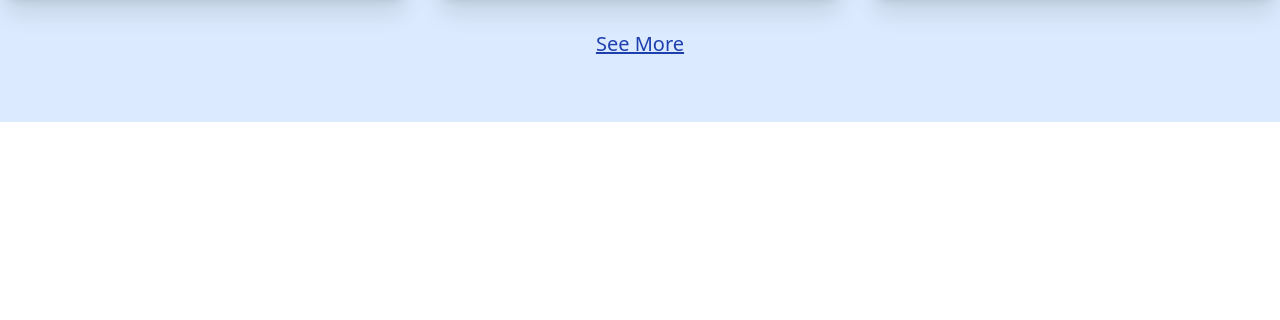
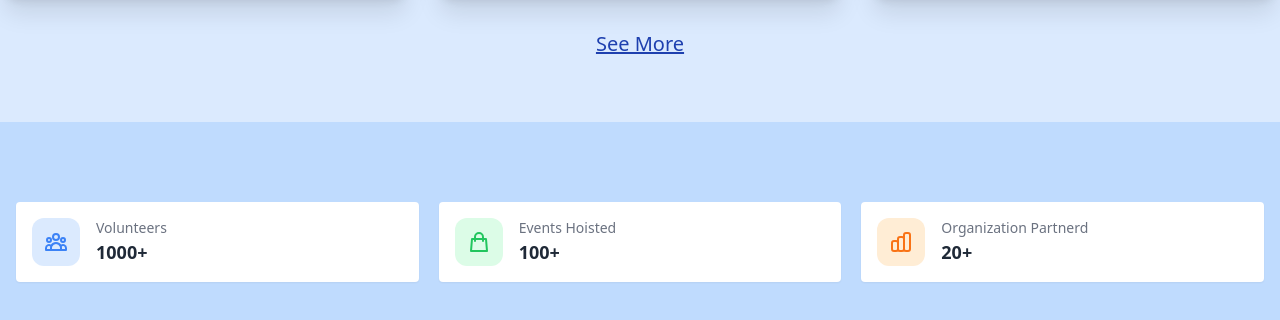
Before and after one commit to khatriaadarsh/Voluneteer-Organizer-Platform, a website: page index.html in a window 1280 px wide. Shown: the part 1213-1533 px from the top of the page. Before the commit the page ends 1335 px from the top, so only its background shows below. Drawn offline with Linux system fonts and the light colour scheme.

Commit message:
Discover Dashboard Section Completed

```diff
--- a/index.html
+++ b/index.html
@@ -115,6 +115,7 @@
     </section>
 
     <!---------- Discover Events ---------->
+
     <section class="py-16 bg-blue-100">
       <div class="container m-auto px-6 text-gray-500 md:px-12 xl:px-0">
         <div class="mx-auto grid gap-6 md:w-3/4 lg:w-full lg:grid-cols-3">
@@ -206,6 +207,94 @@
         <a href="#" class="text-xl underline text-blue-800">See More</a>
       </div>
     </section>
+
+    <!-- Dashboard -->
+
+    <div class="flex items-center bg-blue-200 text-gray-800 py-16">
+      <div class="p-4 w-full">
+        <div class="grid grid-cols-9 gap-5">
+          <div class="col-span-12 sm:col-span-6 md:col-span-3">
+            <div class="flex flex-row bg-white shadow-sm rounded p-4">
+              <div
+                class="flex items-center justify-center flex-shrink-0 h-12 w-12 rounded-xl bg-blue-100 text-blue-500"
+              >
+                <svg
+                  class="w-6 h-6"
+                  fill="none"
+                  stroke="currentColor"
+                  viewBox="0 0 24 24"
+                  xmlns="http://www.w3.org/2000/svg"
+                >
+                  <path
+                    stroke-linecap="round"
+                    stroke-linejoin="round"
+                    stroke-width="2"
+                    d="M17 20h5v-2a3 3 0 00-5.356-1.857M17 20H7m10 0v-2c0-.656-.126-1.283-.356-1.857M7 20H2v-2a3 3 0 015.356-1.857M7 20v-2c0-.656.126-1.283.356-1.857m0 0a5.002 5.002 0 019.288 0M15 7a3 3 0 11-6 0 3 3 0 016 0zm6 3a2 2 0 11-4 0 2 2 0 014 0zM7 10a2 2 0 11-4 0 2 2 0 014 0z"
+                  ></path>
+                </svg>
+              </div>
+              <div class="flex flex-col flex-grow ml-4">
+                <div class="text-sm text-gray-500">Volunteers</div>
+                <div class="font-bold text-lg">1000+</div>
+              </div>
+            </div>
+          </div>
+          <div class="col-span-12 sm:col-span-6 md:col-span-3">
+            <div class="flex flex-row bg-white shadow-sm rounded p-4">
+              <div
+                class="flex items-center justify-center flex-shrink-0 h-12 w-12 rounded-xl bg-green-100 text-green-500"
+              >
+                <svg
+                  class="w-6 h-6"
+                  fill="none"
+                  stroke="currentColor"
+                  viewBox="0 0 24 24"
+                  xmlns="http://www.w3.org/2000/svg"
+                >
+                  <path
+                    stroke-linecap="round"
+                    stroke-linejoin="round"
+                    stroke-width="2"
+                    d="M16 11V7a4 4 0 00-8 0v4M5 9h14l1 12H4L5 9z"
+                  ></path>
+                </svg>
+              </div>
+              <div class="flex flex-col flex-grow ml-4">
+                <div class="text-sm text-gray-500">Events Hoisted</div>
+                <div class="font-bold text-lg">100+</div>
+              </div>
+            </div>
+          </div>
+          <div class="col-span-12 sm:col-span-6 md:col-span-3">
+            <div class="flex flex-row bg-white shadow-sm rounded p-4">
+              <div
+                class="flex items-center justify-center flex-shrink-0 h-12 w-12 rounded-xl bg-orange-100 text-orange-500"
+              >
+                <svg
+                  class="w-6 h-6"
+                  fill="none"
+                  stroke="currentColor"
+                  viewBox="0 0 24 24"
+                  xmlns="http://www.w3.org/2000/svg"
+                >
+                  <path
+                    stroke-linecap="round"
+                    stroke-linejoin="round"
+                    stroke-width="2"
+                    d="M9 19v-6a2 2 0 00-2-2H5a2 2 0 00-2 2v6a2 2 0 002 2h2a2 2 0 002-2zm0 0V9a2 2 0 012-2h2a2 2 0 012 2v10m-6 0a2 2 0 002 2h2a2 2 0 002-2m0 0V5a2 2 0 012-2h2a2 2 0 012 2v14a2 2 0 01-2 2h-2a2 2 0 01-2-2z"
+                  ></path>
+                </svg>
+              </div>
+              <div class="flex flex-col flex-grow ml-4">
+                <div class="text-sm text-gray-500">Organization Partnerd</div>
+                <div class="font-bold text-lg">20+</div>
+              </div>
+            </div>
+          </div>
+        </div>
+      </div>
+    </div>
+
     <script src="./Script.js"></script>
   </body>
 </html>
```
Also changed, not shown: output.css.
